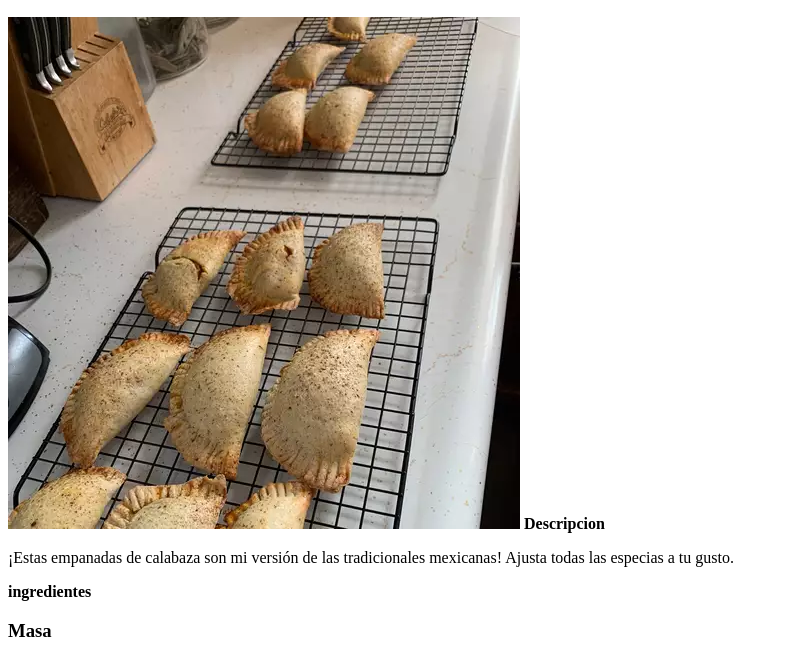
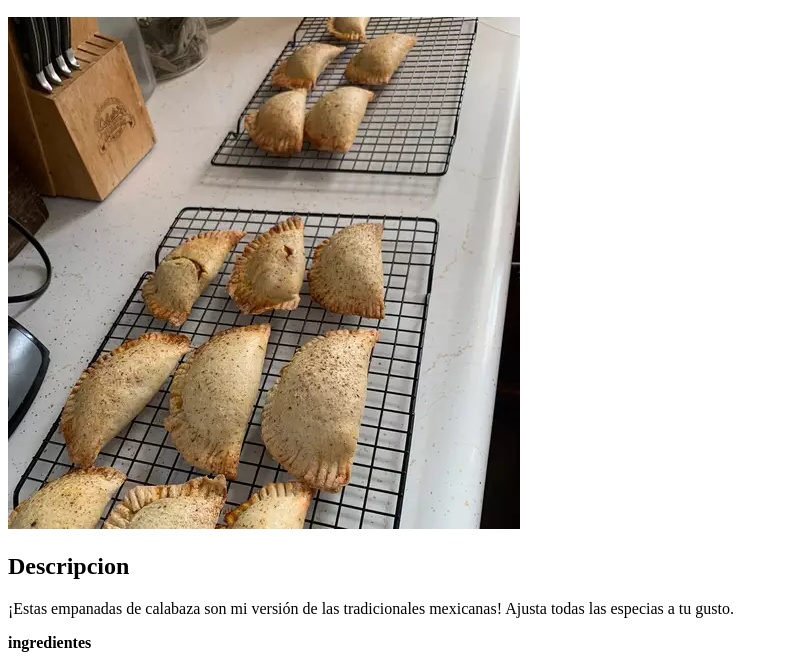
Before and after one commit to JonasDLCP/odin-recipes, a plain HTML site: page recipes/Empanadas.html in a window 1280 px wide. Shown: the part 110-771 px from the top of the page, without its empty margins (0-788 px from the left). Drawn offline with Linux system fonts and the light colour scheme.

Commit message:
Edit recipes

```diff
--- a/recipes/Empanadas.html
+++ b/recipes/Empanadas.html
@@ -13,7 +13,7 @@
     <img src="empanadas.webp" alt="Empanadas">
 
 
-    <b>Descripcion</b>
+    <h2>Descripcion</h2>
     <p>¡Estas empanadas de calabaza son mi versión de las tradicionales mexicanas! Ajusta todas las especias a tu gusto.</p>
 
 
```
Also changed, not shown: recipes/Tacos.html (+1 -1 lines).
